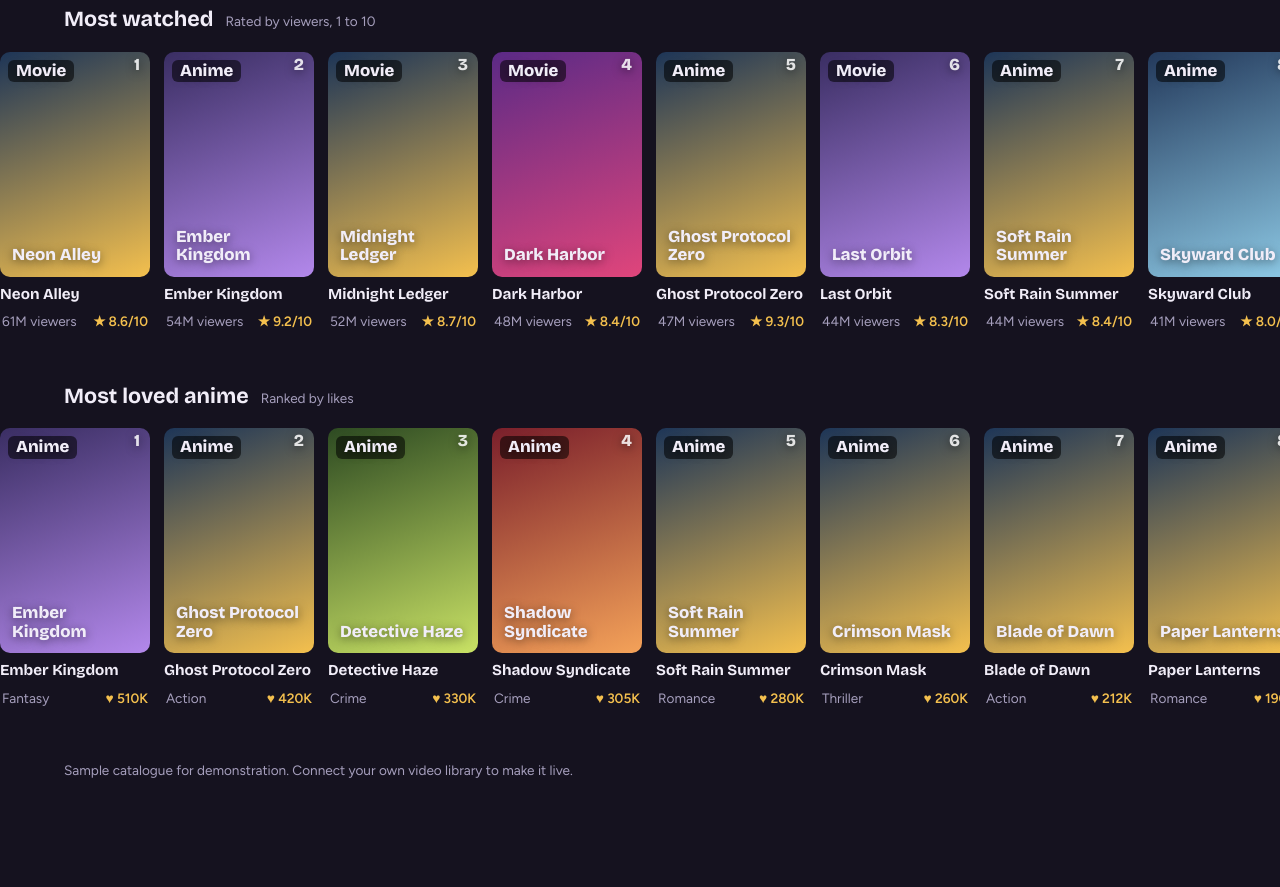
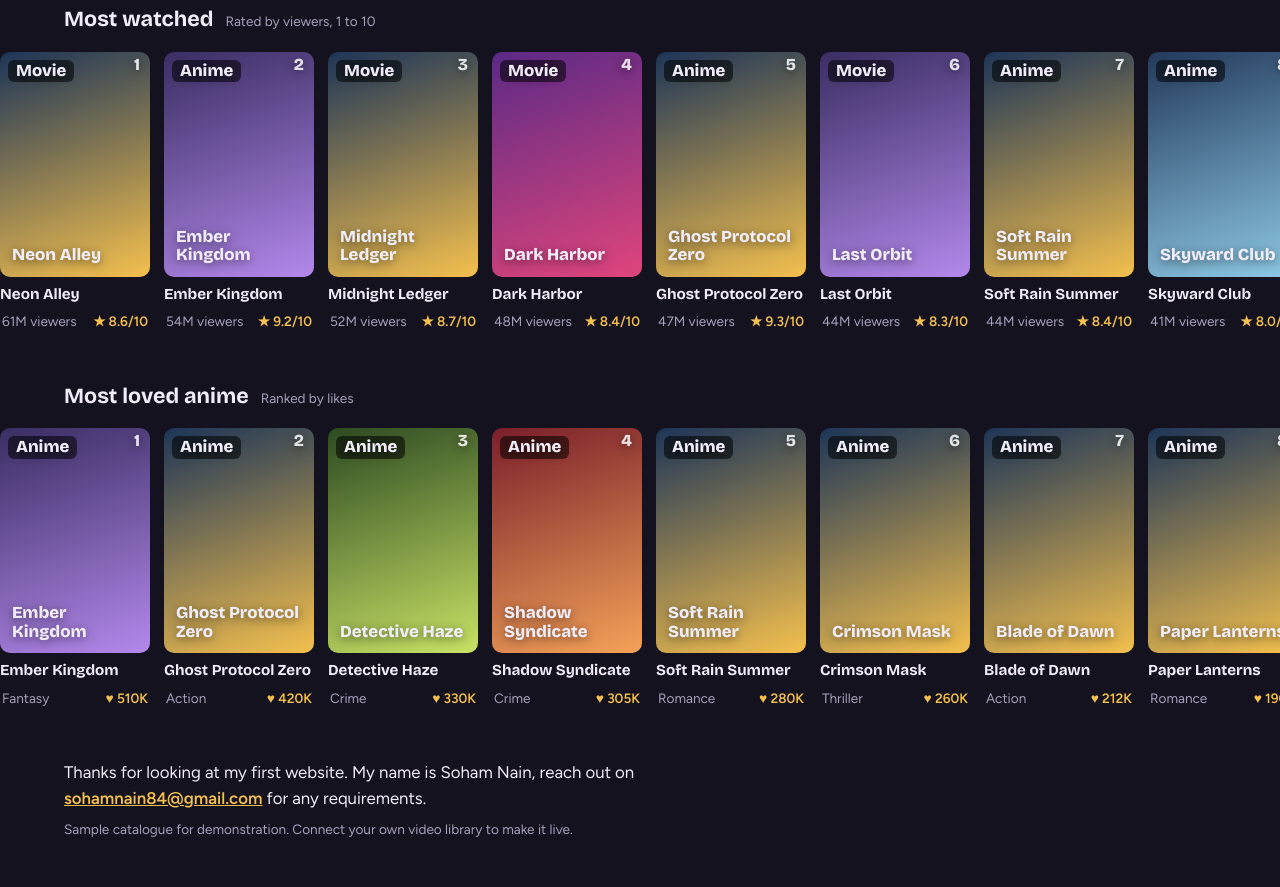
Before and after one commit to sohamnain84-ops/liveit, a plain HTML site: page Nightreel – Anime & Movies.html in a window 1280 px wide. Shown: the part 1424-2311 px from the top of the page. Before the commit the page ends 2245 px from the top, so only its background shows below. Drawn offline with nearby package versions, Linux system fonts and the light colour scheme.

Commit message:
First commit

```diff
--- a/Nightreel – Anime & Movies.html
+++ b/Nightreel – Anime & Movies.html
@@ -46,6 +46,9 @@ section>h2 small{font:400 .85rem Figtree,sans-serif;color:var(--mute)}
 .resume:hover{border-color:var(--gold)}
 .empty{padding:0 5vw 16px;color:var(--mute)}
 footer{padding:30px 5vw 40px;color:var(--mute);font-size:.85rem}
+footer p{margin:0 0 8px}
+.thanks{font-size:1.05rem;color:var(--text);max-width:60ch}
+.thanks a{color:var(--gold);font-weight:600}
 </style>
 </head>
 <body>
@@ -74,7 +77,7 @@ footer{padding:30px 5vw 40px;color:var(--mute);font-size:.85rem}
 <section><h2>Most watched <small>Rated by viewers, 1 to 10</small></h2><div class="row" id="topRow"></div></section>
 <section><h2>Most loved anime <small>Ranked by likes</small></h2><div class="row" id="animeRow"></div></section>
 
-<footer>Sample catalogue for demonstration. Connect your own video library to make it live.</footer>
+<footer><p class="thanks">Thanks for looking at my first website. My name is Soham Nain, reach out on <a href="mailto:sohamnain84@gmail.com">sohamnain84@gmail.com</a> for any requirements.</p><p>Sample catalogue for demonstration. Connect your own video library to make it live.</p></footer>
 
 <script>
 const ITEMS=[
```
